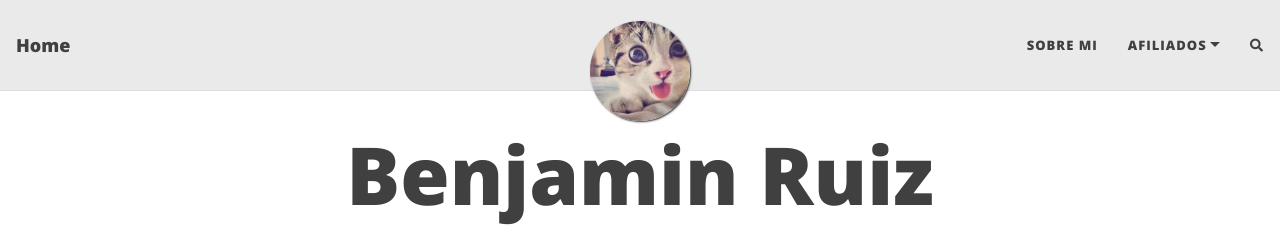
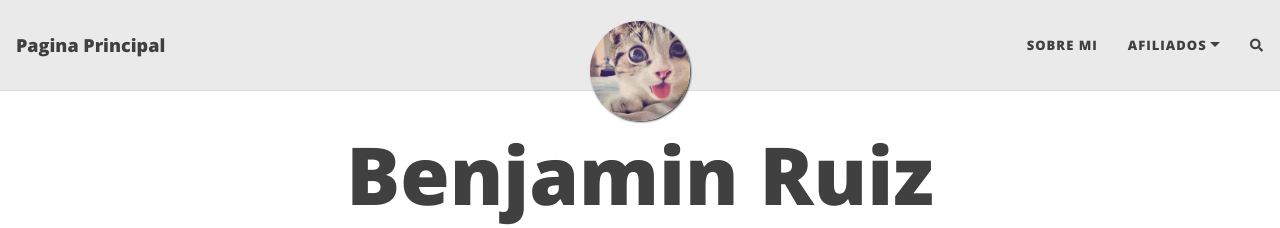
Before and after one commit to Y1sak/Y1sak.github, a Jekyll site: the page built from index.html, in a window 1280 px wide. Shown: the top 228 px of the page. Built offline with Jekyll 4.4.1, drawn with Linux system fonts in a browser that asks for light colours; nearby versions of some CDN libraries; the list of posts is cut into pages by our own code; comment, search, counter and statistics services are not loaded.

Commit message:
Update _config.yml

```diff
--- a/_config.yml
+++ b/_config.yml
@@ -6,7 +6,7 @@
 # --- Required options --- #
 
 # Name of website
-title: Home
+title: Pagina Principal
 
 # Your name to show in the footer
 author: Benjamin Ruiz
```
